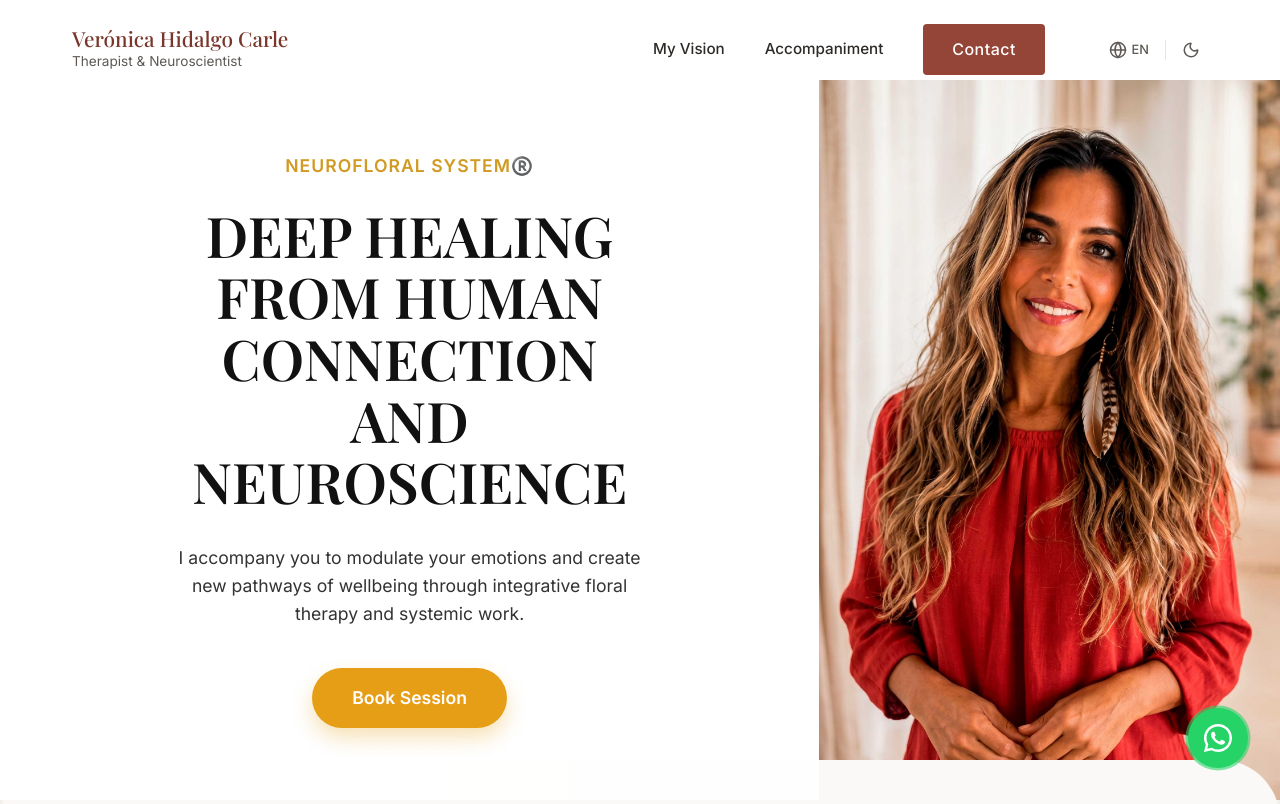
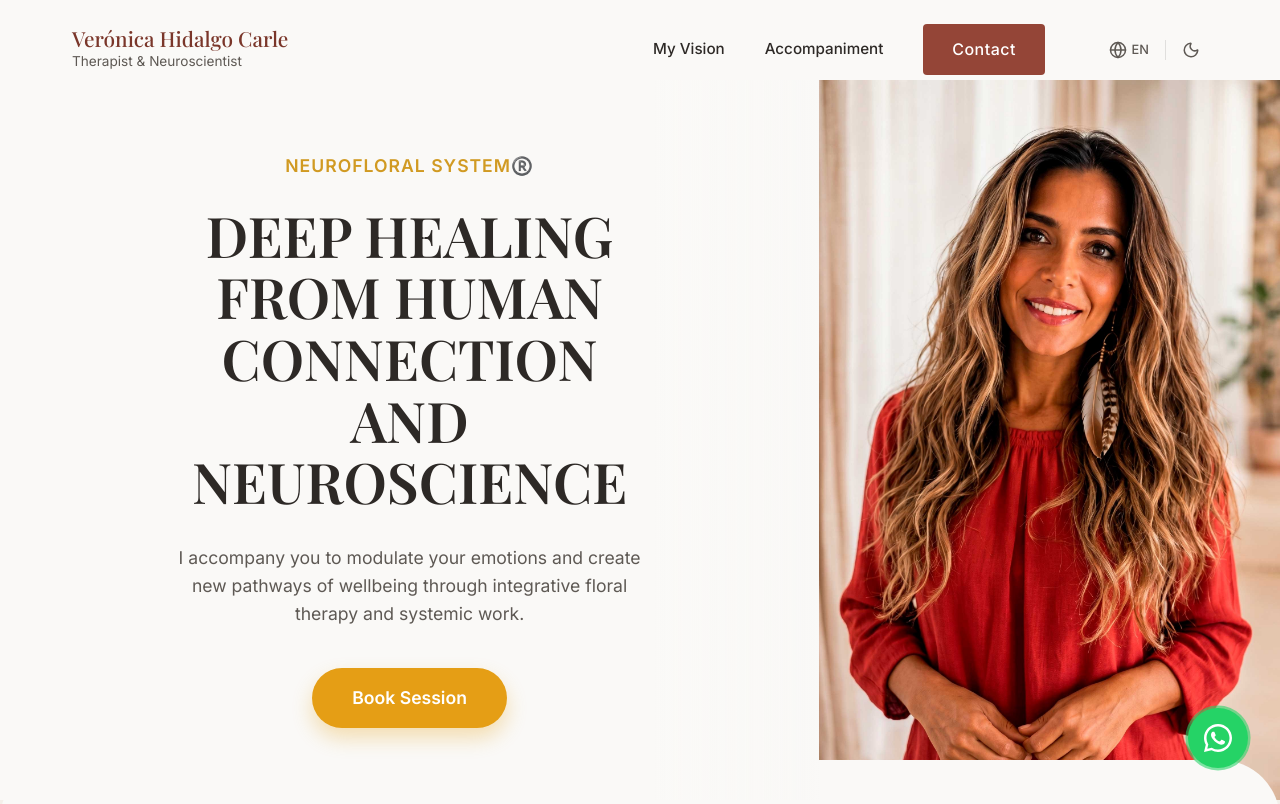
Before and after one commit to jfcosm/veronica-hidalgo-carle-2026, a React (Vite) app: page / in a window 1280 px wide. Shown: the top 804 px of the page. Built offline with nearby package versions, Linux system fonts and the light colour scheme; a web font is replaced by a local one.

Commit message:
style: fix dark mode support for hero section and improve contrast

```diff
--- a/src/index.css
+++ b/src/index.css
@@ -20,16 +20,16 @@
 }
 
 [data-theme='dark'] {
-  --color-beige-suave: #2a2623;
-  --color-blanco-invierno: #1a1817;
-  --color-terracota: #a8584a;
-  --color-terracota-light: #c2695a;
-  --color-terracota-dark: #8c3b2d;
-  --color-text-dark: #f4efe9;
-  --color-text-muted: #a09a94;
-  --color-surface: #221f1d;
-  --color-border: rgba(255,255,255,0.1);
-  --color-surface-translucent: rgba(34, 31, 29, 0.9);
+  --color-beige-suave: #1e1b19;
+  --color-blanco-invierno: #121110;
+  --color-terracota: #b05c4e;
+  --color-terracota-light: #c96b5c;
+  --color-terracota-dark: #914234;
+  --color-text-dark: #fdfaf6;
+  --color-text-muted: #b5b0aa;
+  --color-surface: #181615;
+  --color-border: rgba(255,255,255,0.08);
+  --color-surface-translucent: rgba(24, 22, 21, 0.9);
 }
 
 * {
--- a/src/pages/Option2.css
+++ b/src/pages/Option2.css
@@ -85,7 +85,7 @@
   display: flex;
   min-height: 100vh;
   padding-top: 80px; /* Space for absolute header */
-  background-color: #fff; /* Light/white background matching the image reference */
+  background-color: var(--color-blanco-invierno);
 }
 
 .opt2-hero-split-left {
@@ -94,7 +94,7 @@
   align-items: center;
   justify-content: center;
   padding: 4rem;
-  background: linear-gradient(90deg, #ffffff 0%, rgba(255,255,255,0.8) 100%);
+  background: linear-gradient(90deg, var(--color-blanco-invierno) 80%, transparent 100%);
   position: relative;
   z-index: 2;
 }
@@ -119,7 +119,7 @@
   font-family: var(--font-heading);
   font-size: 3.5rem;
   line-height: 1.1;
-  color: #111;
+  color: var(--color-text-dark);
   margin-bottom: 2rem;
   text-transform: uppercase;
   font-weight: 800;
@@ -128,14 +128,14 @@
 .opt2-hero-main-text {
   font-family: var(--font-body);
   font-size: 1.1rem;
-  color: #333;
+  color: var(--color-text-muted);
   line-height: 1.6;
   margin-bottom: 2.5rem;
 }
 
 .opt2-hero-main-text strong {
   font-weight: 800;
-  color: #000;
+  color: var(--color-text-dark);
 }
 
 .btn-gold {
```
